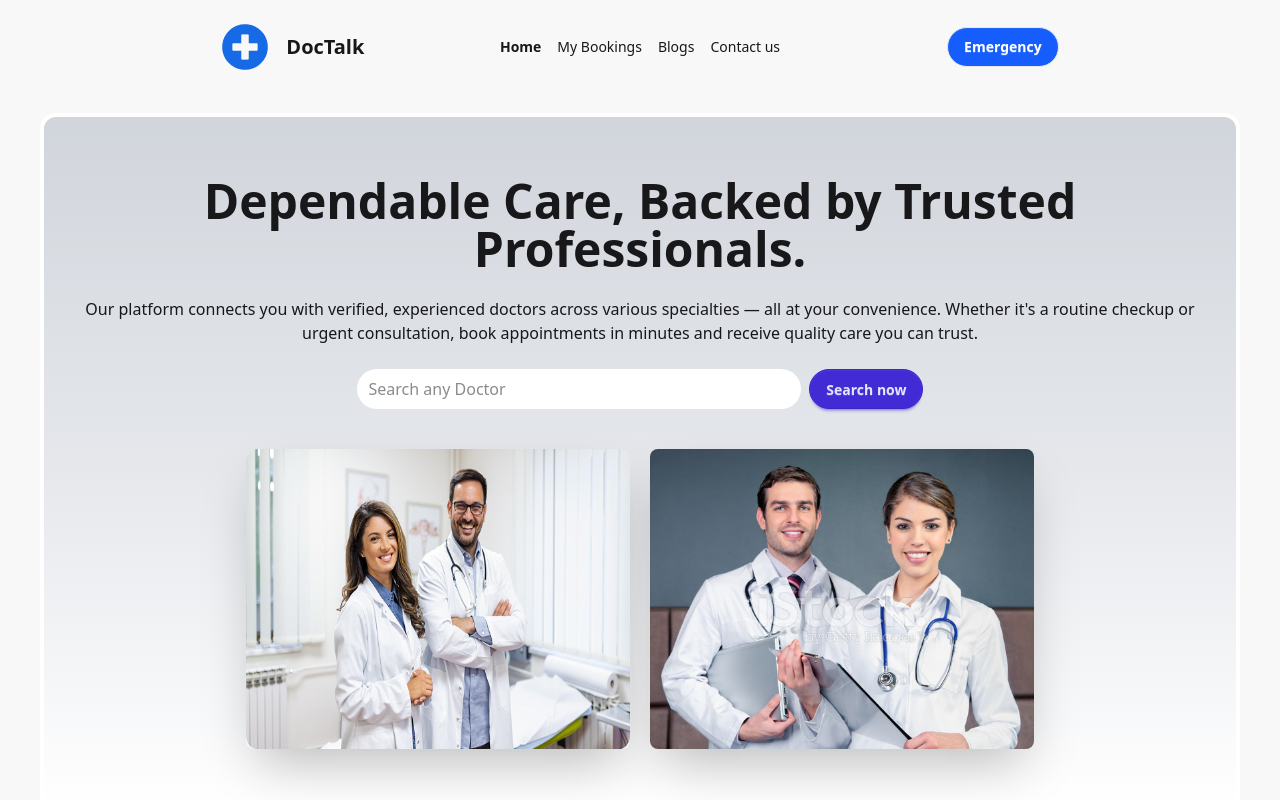
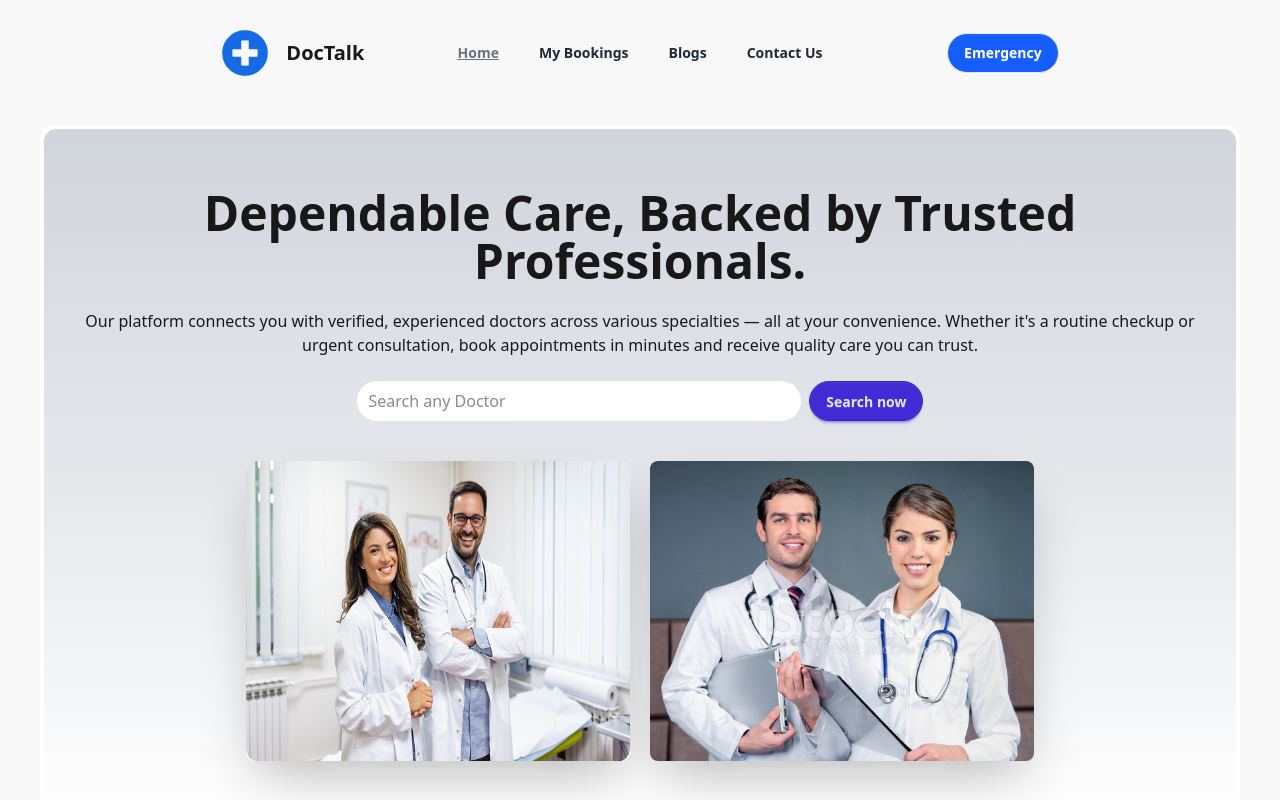
Before and after one commit to MI-KEYA/Doctor_appointment_system, a React (Vite) app: page / in a window 1280 px wide. Shown: the top 800 px of the page. Built offline with nearby package versions, Linux system fonts and the light colour scheme.

Commit message:
added navbar active feature

```diff
--- a/src/Components/Footer/Footer.jsx
+++ b/src/Components/Footer/Footer.jsx
@@ -3,17 +3,17 @@ import { Link } from 'react-router';
 
 const Footer = () => {
     const links = <>
-      <Link to='/'> <li className='m-2 list-none'>Home</li></Link>
-       <Link to='/myBookings'><li className='m-2 list-none'>My Bookings</li></Link>
-       <Link to='/blogs'><li className='m-2 list-none'>Blogs</li></Link>
-       <Link to='/contactUs'><li className='m-2 list-none'>Contact us</li></Link>
+       <Link to='/'><li className='m-2 font-semibold list-none'>Home</li></Link>
+        <Link to='/myBookings'><li className='m-2 font-semibold list-none'>My Bookings</li></Link>
+        <Link to='/blogs'><li className='m-2 font-semibold list-none'>Blogs</li></Link>
+        <Link to='/contactUs'><li className='m-2 font-semibold list-none'>Contact us</li></Link>
     </>
     return (
         <footer className="footer footer-horizontal footer-center bg-white text-base-content rounded p-10">
             <div className='flex gap-1 items-center'>
-                    <img src="/src/assets/logo.png" alt="" />
-                    <a className="btn btn-ghost font-bold text-xl">DocTalk</a>
-                </div>
+                <img src="/src/assets/logo.png" alt="" />
+                <a className="btn btn-ghost font-bold text-xl">DocTalk</a>
+            </div>
 
             <nav className="grid grid-flow-col gap-4">
                 {links}
--- a/src/Components/Navbar/Navbar.jsx
+++ b/src/Components/Navbar/Navbar.jsx
@@ -1,13 +1,51 @@
 import React from 'react';
-import { Link } from 'react-router';
+import { NavLink } from 'react-router';
 
 const Navbar = () => {
     const links = <>
-        <Link to='/'> <li className='m-2 font-semibold'>Home</li></Link>
-        <Link to='/myBookings'><li className='m-2'>My Bookings</li></Link>
-        <Link to='/blogs'><li className='m-2 list-none'>Blogs</li></Link>
-        <Link to='/contactUs'><li className='m-2 list-none'>Contact us</li></Link>
-    </>
+       <li className="m-2 font-semibold list-none">
+      <NavLink
+        to="/"
+        className={({ isActive }) =>
+          isActive ? 'text-gray-500 underline' : 'text-gray-800'
+        }
+      >
+        Home
+      </NavLink>
+    </li>
+    <li className="m-2 font-semibold list-none">
+      <NavLink
+        to="/myBookings"
+        className={({ isActive }) =>
+          isActive ? 'text-gray-500 underline' : 'text-gray-800'
+        }
+      >
+        My Bookings
+      </NavLink>
+    </li>
+    <li className="m-2 font-semibold list-none">
+      <NavLink
+        to="/blogs"
+        className={({ isActive }) =>
+          isActive ? 'text-gray-500 underline' : 'text-gray-800'
+        }
+      >
+        Blogs
+      </NavLink>
+    </li>
+    <li className="m-2 font-semibold list-none">
+      <NavLink
+        to="/contactUs"
+        className={({ isActive }) =>
+          isActive ? 'text-gray-500 underline' : 'text-gray-800'
+        }
+      >
+        Contact Us
+      </NavLink>
+    </li>
+  </>;
+
+
     return (
         <div className="navbar lg:w-2/3 mx-auto mb-5 py-5">
             <div className="navbar-start">
```
